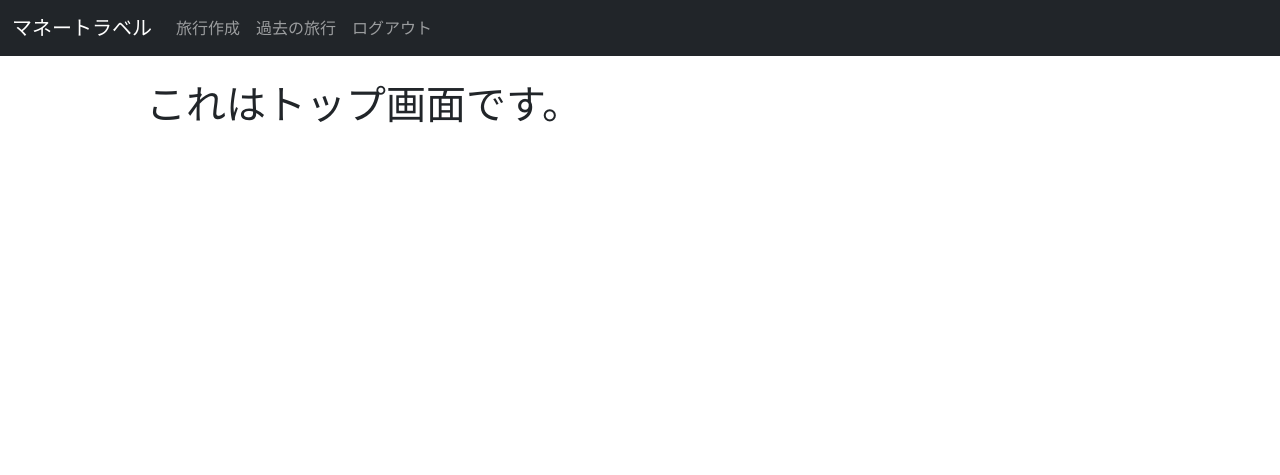
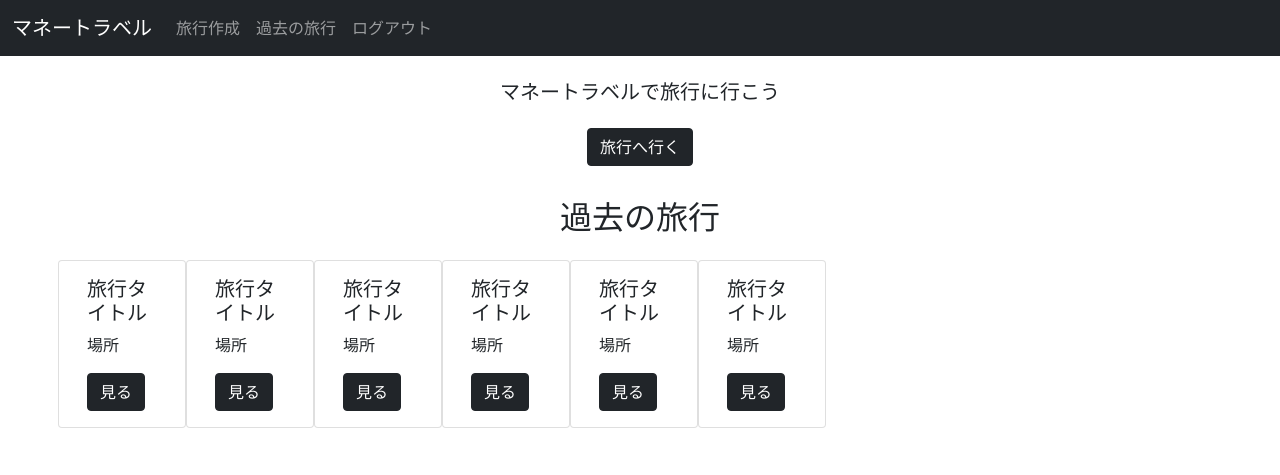
Before and after one commit to Gako3113/S18_project, a Flask app: page /top in a window 1280 px wide. Shown: the top 475 px of the page. Run offline with Flask 2, Linux system fonts and the light colour scheme; some libraries are stand-ins or nearby versions.

Commit message:
トップ画面が出来ました

```diff
--- a/app.py
+++ b/app.py
@@ -12,8 +12,6 @@ app = Flask(__name__)
 def layout():
     return render_template("layout.html")
 
-
-
 @app.route("/top")
 def top():
     return render_template("top.html")
@@ -26,6 +24,26 @@ def register():
 def login():
     return render_template("login.html")
 
+@app.route("/travel_register")
+def travel_register():
+    return render_template("travel_register.html")
+
+@app.route("/travel")
+def travel():
+    return render_template("travel.html")
+
+@app.route("/payment_register")
+def payment_register():
+    return render_template("payment_register.html")
+
+@app.route("/payment_details")
+def payment_details():
+    return render_template("payment_details.html")
+
+@app.route("/liquidation")
+def liquidation():
+    return render_template("liquidation.html")
+
 #おまじない
 if __name__ == "__main__":
     app.run(debug=True)
--- a/static/css/style.css
+++ b/static/css/style.css
@@ -10,4 +10,10 @@
     .bd-placeholder-img-lg {
       font-size: 3.5rem;
     }
+
   }
+
+.col {
+  column-width: auto;
+  height: 20px;
+}
--- a/templates/layout.html
+++ b/templates/layout.html
@@ -1,5 +1,7 @@
 <!DOCTYPE html>
-<html lang="ja"><head>
+<html lang="ja">
+
+<head>
   <meta charset="utf-8">
   <meta name="viewport" content="width=device-width, initial-scale=1">
   <meta name="description" content="">
@@ -10,7 +12,8 @@
   <link rel="canonical" href="https://getbootstrap.jp/docs/5.0/examples/navbar-fixed/">
 
   <!-- Bootstrap core CSS -->
-<link href="https://cdn.jsdelivr.net/npm/bootstrap@5.0.0-beta1/dist/css/bootstrap.min.css" rel="stylesheet" integrity="sha384-giJF6kkoqNQ00vy+HMDP7azOuL0xtbfIcaT9wjKHr8RbDVddVHyTfAAsrekwKmP1" crossorigin="anonymous">
+  <link href="https://cdn.jsdelivr.net/npm/bootstrap@5.0.0-beta1/dist/css/bootstrap.min.css" rel="stylesheet"
+    integrity="sha384-giJF6kkoqNQ00vy+HMDP7azOuL0xtbfIcaT9wjKHr8RbDVddVHyTfAAsrekwKmP1" crossorigin="anonymous">
 
   <!-- Favicons -->
   <link rel="apple-touch-icon" href="/docs/5.0/assets/img/favicons/apple-touch-icon.png" sizes="180x180">
@@ -24,25 +27,27 @@
   <!-- Custom styles for this template -->
   <link href="navbar-top-fixed.css" rel="stylesheet">
 </head>
+
 <body>
 
-<nav class="navbar navbar-expand-md navbar-dark fixed-top bg-dark">
+  <nav class="navbar navbar-expand-md navbar-dark fixed-top bg-dark mb-2">
     <div class="container-fluid">
-  <a class="navbar-brand" href="#">マネートラベル</a>
+      <a class="navbar-brand" href="./top">マネートラベル</a>
       {% block nav %}
-  <button class="navbar-toggler" type="button" data-bs-toggle="collapse" data-bs-target="#navbarCollapse" aria-controls="navbarCollapse" aria-expanded="false" aria-label="Toggle navigation">
+      <button class="navbar-toggler" type="button" data-bs-toggle="collapse" data-bs-target="#navbarCollapse"
+        aria-controls="navbarCollapse" aria-expanded="false" aria-label="Toggle navigation">
         <span class="navbar-toggler-icon"></span>
       </button>
       <div class="collapse navbar-collapse" id="navbarCollapse">
         <ul class="navbar-nav me-auto mb-2 mb-md-0 mr-auto">
           <li class="nav-item active">
-        <a class="nav-link" aria-current="page" href="#">旅行作成</a>
+            <a class="nav-link" aria-current="page" href="./travel_register">旅行作成</a>
           </li>
           <li class="nav-item">
-        <a class="nav-link" href="#">過去の旅行</a>
+            <a class="nav-link" href="#past_travel">過去の旅行</a>
           </li>
           <li class="nav-item">
-        <a class="nav-link" href="#">ログアウト</a>
+            <a class="nav-link" href="./login">ログアウト</a>
           </li>
         </ul>
       </div>
@@ -50,17 +55,25 @@
     </div>
   </nav>
 
-<main class="container">
-<div class="p-5 m-3 rounded">
+  <main class="container p-0">
+    <div class="px-0 py-5 mx-0 rounded">
       <p class="lead">{% block main %}{% endblock %}</p>
     </div>
   </main>
 
 
-  <script src="/docs/5.0/dist/js/bootstrap.bundle.min.js" integrity="sha384-ygbV9kiqUc6oa4msXn9868pTtWMgiQaeYH7/t7LECLbyPA2x65Kgf80OJFdroafW" crossorigin="anonymous"></script>
+  <script src="/docs/5.0/dist/js/bootstrap.bundle.min.js"
+    integrity="sha384-ygbV9kiqUc6oa4msXn9868pTtWMgiQaeYH7/t7LECLbyPA2x65Kgf80OJFdroafW"
+    crossorigin="anonymous"></script>
 
 
 
-  <script src="https://cdn.jsdelivr.net/npm/@popperjs/core@2.5.4/dist/umd/popper.min.js" integrity="sha384-q2kxQ16AaE6UbzuKqyBE9/u/KzioAlnx2maXQHiDX9d4/zp8Ok3f+M7DPm+Ib6IU" crossorigin="anonymous"></script>
-  <script src="https://cdn.jsdelivr.net/npm/bootstrap@5.0.0-beta1/dist/js/bootstrap.min.js" integrity="sha384-pQQkAEnwaBkjpqZ8RU1fF1AKtTcHJwFl3pblpTlHXybJjHpMYo79HY3hIi4NKxyj" crossorigin="anonymous"></script>
-</body></html>
+  <script src="https://cdn.jsdelivr.net/npm/@popperjs/core@2.5.4/dist/umd/popper.min.js"
+    integrity="sha384-q2kxQ16AaE6UbzuKqyBE9/u/KzioAlnx2maXQHiDX9d4/zp8Ok3f+M7DPm+Ib6IU"
+    crossorigin="anonymous"></script>
+  <script src="https://cdn.jsdelivr.net/npm/bootstrap@5.0.0-beta1/dist/js/bootstrap.min.js"
+    integrity="sha384-pQQkAEnwaBkjpqZ8RU1fF1AKtTcHJwFl3pblpTlHXybJjHpMYo79HY3hIi4NKxyj"
+    crossorigin="anonymous"></script>
+</body>
+
+</html>
--- a/templates/register.html
+++ b/templates/register.html
@@ -24,6 +24,6 @@
         <input type="checkbox" class="form-check-input" id="exampleCheck">
         <label class="form-check-label" for="exampleCheck">確認しました</label>
     </div>
-    <button type="submit" class="btn btn-dark" formaction="./login" name="btn_register">登録</button>
+    <button type="submit" class="btn btn-dark" formaction="./register" name="btn_register">登録</button>
 </form>
 {% endblock %}
--- a/templates/top.html
+++ b/templates/top.html
@@ -1,4 +1,62 @@
 {% extends "layout.html" %}
 {% block main %}
-<h1>これはトップ画面です。</h1>
+<div class="mb-2 text-center">
+  <h1 class="fs-5 p-3" id ="travel">マネートラベルで旅行に行こう</h1>
+  <button type="button" class="btn btn-dark mb-3 position-center" formaction="./top">旅行へ行く</button>
+  <section class="item ">
+    <h1 class="fs-2 p-3" id="past_travel">過去の旅行</h1>
+  </section>
+</div>
+<div class="container m-0 p-0">
+    <div class="row row-3 cols-3">
+      <div class="card" style="width: 8rem;">
+        <div class="card-body">
+          <h5 class="card-title">旅行タイトル</h5>
+          <p class="card-text">場所</p>
+          <a href="#" class="btn btn-dark">見る</a>
+        </div>
+    </div>
+
+      <div class="card" style="width: 8rem;">
+        <div class="card-body">
+          <h5 class="card-title">旅行タイトル</h5>
+          <p class="card-text">場所</p>
+          <a href="#" class="btn btn-dark">見る</a>
+        </div>
+      </div>
+      <div class="card" style="width: 8rem;">
+        <div class="card-body">
+          <h5 class="card-title">旅行タイトル</h5>
+          <p class="card-text">場所</p>
+          <a href="#" class="btn btn-dark">見る</a>
+        </div>
+      </div>
+      <div class="card" style="width: 8rem;">
+        <div class="card-body">
+          <h5 class="card-title">旅行タイトル</h5>
+          <p class="card-text">場所</p>
+          <a href="#" class="btn btn-dark">見る</a>
+        </div>
+      </div>
+      <div class="card" style="width: 8rem;">
+        <div class="card-body">
+          <h5 class="card-title">旅行タイトル</h5>
+          <p class="card-text">場所</p>
+          <a href="#" class="btn btn-dark">見る</a>
+        </div>
+      </div>
+      <div class="card" style="width: 8rem;">
+        <div class="card-body">
+          <h5 class="card-title">旅行タイトル</h5>
+          <p class="card-text">場所</p>
+          <a href="#" class="btn btn-dark">見る</a>
+        </div>
+      </div>
+  </div>
+  </div>
+  </div>
+  </div>
+  </div>
+    </div>
+  </div>
 {% endblock %}
--- a/templates/travel_register.html
+++ b/templates/travel_register.html
@@ -0,0 +1,6 @@
+{% extends "layout.html" %}
+{% block main %}
+<div class="mb-3">
+    <h1 class="fs-2">これは旅行作成画面です。</h1>
+</div>
+{% endblock %}
```
Also changed, not shown: templates/login.html (+7 -3 lines). Lines whose indentation alone changed are shown as unchanged.
